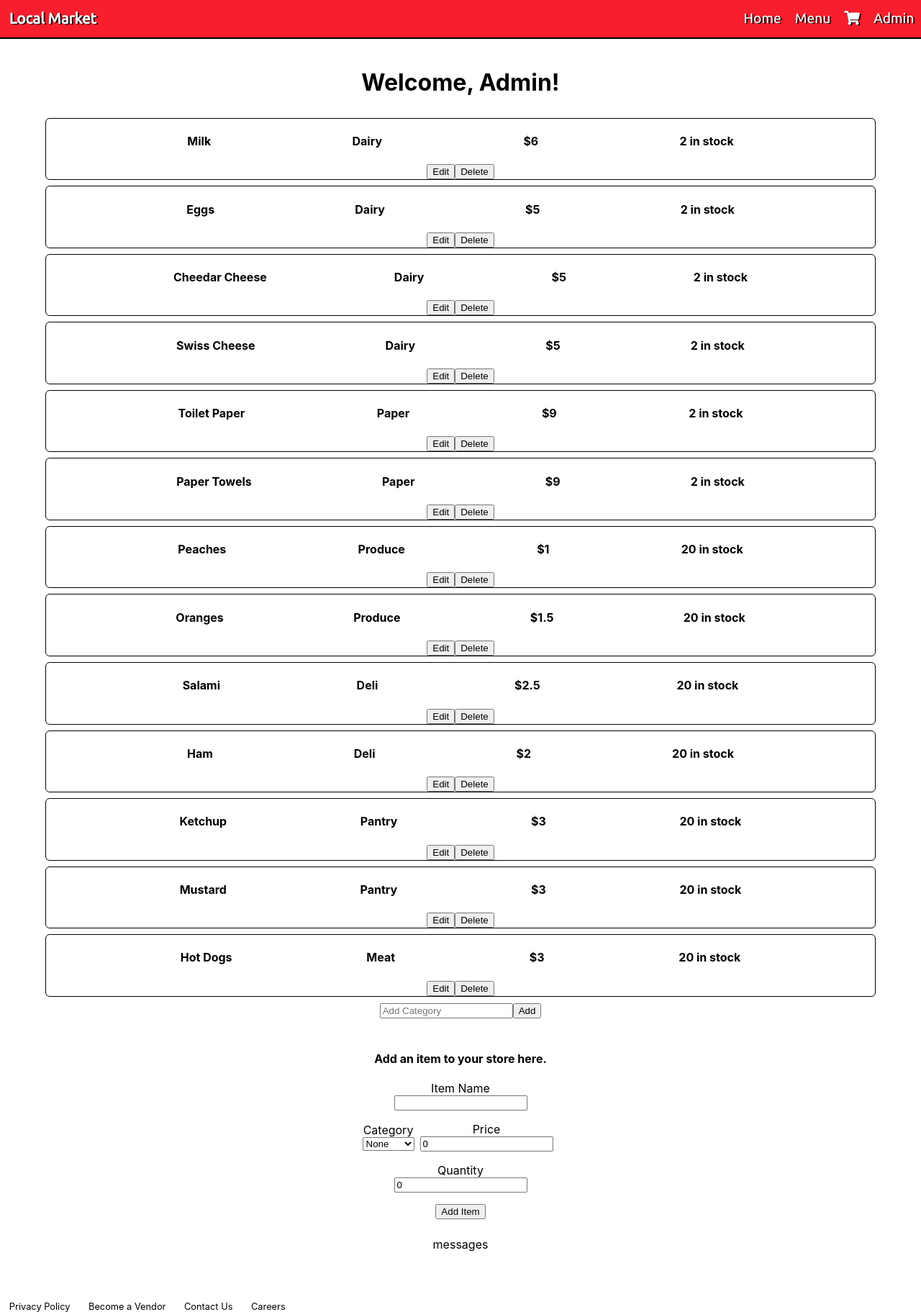
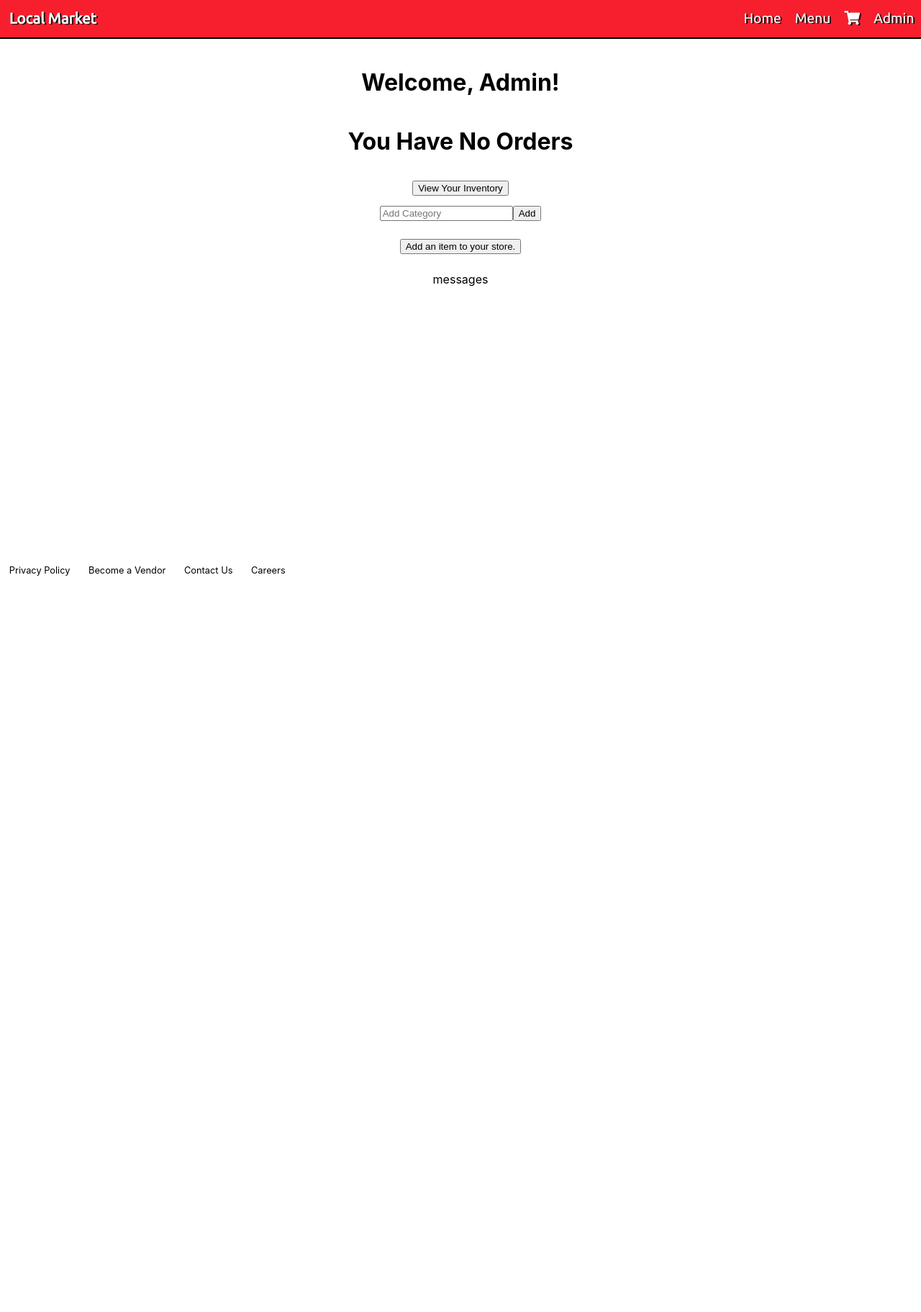
Before and after one commit to Humphreyj/to-go, a React (Create React App) app: page /admin in a window 1280 px wide. Shown: the whole page at 72% size. After the commit the page ends 800 px from the top, so only its background shows below. Built offline with nearby package versions, Linux system fonts and the light colour scheme.

Commit message:
Started a modal that displays on checkout.

```diff
--- a/src/App.js
+++ b/src/App.js
@@ -16,6 +16,7 @@ function App() {
  const [shopInventory, setShopInventory] =useState(inventory)
  const [shopCategories, setShopCategories]=useState(categories)
  const [shopCollections, setShopCollections]=useState(collections)
+ const [shopOrders, setShopOrders] =useState([])
   // const coin_API_KEY =  'b11da64dda6738ee93296df31ad2d9e889f1f8777923eee55ccb14229e8d17fe'
   const [total, setTotal] = useState(0);
   const getTotalPrice = () => {
@@ -33,7 +34,7 @@ function App() {
     console.log(result)
 }
   return (
-    <ItemContext.Provider value={{shopInventory,setShopInventory,shopCategories,setShopCategories,shopCollections, setShopCollections}}>
+    <ItemContext.Provider value={{shopInventory,setShopInventory,shopCategories,setShopCategories,shopCollections, setShopCollections,shopOrders,setShopOrders}}>
         <CartContext.Provider value={{cart,setCart,total,setTotal,getTotalPrice}}>
         <div className="App">
           <Navigation />
--- a/src/components/admin/AddItem.jsx
+++ b/src/components/admin/AddItem.jsx
@@ -6,6 +6,7 @@ import '../../styles/admin/addItem.scss';
 const AddItem = () => {
     const {shopInventory,setShopInventory,shopCategories} = useContext(ItemContext)
     const [showCats, setShowCats]= useState([shopCategories])
+    const [addingItem, setAddingItem] =useState(false)
     const [newItem, setNewItem]=useState({
         id: Math.random(),
         name: '',
@@ -45,8 +46,8 @@ const AddItem = () => {
     }
     return (
         <div className='add-item'>
-            <h4>Add an item to your store here.</h4>
-            <form onSubmit={submitHandler}>
+            <button onClick={()=>setAddingItem(!addingItem)}>{addingItem ? "All Done" : "Add an item to your store."}</button>
+            <form className={addingItem ? 'add-item-form' : 'hide'} onSubmit={submitHandler}>
                 <div className="item-info">
                     <div className="item-name input-block">
                         <label htmlFor="itemName">Item Name</label>
--- a/src/components/admin/AdminDashboard.jsx
+++ b/src/components/admin/AdminDashboard.jsx
@@ -2,12 +2,14 @@ import React from 'react';
 import AddItem from './AddItem';
 import AddCategory from './AddCategory';
 import CurrentStock from './CurrentStock';
+import Orders from './Orders';
 import '../../styles/admin/adminDashboard.scss'
 
 const AdminDashboard = () => {
     return (
         <div className='admin-dash'>
             <h1>Welcome, Admin!</h1>
+            <Orders />
             <CurrentStock />
             <AddCategory />
             <AddItem />
--- a/src/components/admin/CurrentStock.jsx
+++ b/src/components/admin/CurrentStock.jsx
@@ -1,17 +1,23 @@
 import React,{useState,useEffect,useContext} from 'react';
 import ItemContext from '../../contexts/ItemContext';
 import InventoryItem from './InventoryItem';
+import '../../styles/admin/currentStock.scss';
 
 const CurrentStock = () => {
     const {shopInventory} = useContext(ItemContext);
     const [showThis, setShowThis] = useState(shopInventory)
+    const [displayInventory, setDisplayInventory]=useState(false);
 
     useEffect(() => {
         setShowThis(shopInventory)
 
     },[shopInventory])
     return (
-        <div>
+        <div className='current-stock'>
+            <button
+            className='inventory-toggle'
+            onClick={()=>setDisplayInventory(!displayInventory)}>{displayInventory ? "Hide Inventory" : "View Your Inventory"}</button>
+            <div className={displayInventory ? "inventory-container" : "hide"}>
                 {showThis?.length === 0 ? <h4>Your inventory is empty.</h4>
                 : showThis?.map((item,i) => {
                     return (
@@ -25,6 +31,8 @@ const CurrentStock = () => {
                         />
                     )
                 }) }
+            </div>
+
 
         </div>
     );
--- /dev/null
+++ b/src/components/admin/Orders.jsx
@@ -0,0 +1,31 @@
+import React,{useState,useEffect,useContext} from 'react';
+import ItemContext from '../../contexts/ItemContext';
+import '../../styles/admin/orders.scss';
+const Orders = () => {
+    const [inStock,setInstock] = useState(false);
+    const {shopOrders} =useContext(ItemContext);
+    useEffect(() => {
+        console.log(shopOrders)
+    })
+    return (
+        <div>
+            {shopOrders.map(order => {
+                return (
+                    <div className="order">
+                       { order.map(orderItem => {
+                           return (
+                               <div className="order-item">
+                                   <p>{orderItem.name}</p>
+                                   <p className="amount-ordered">{orderItem.inCart} ordered</p>
+                               </div>
+                           )
+                        })}
+                    </div>
+                )
+            })}
+            <h1>You Have No Orders</h1>
+        </div>
+    );
+}
+
+export default Orders;
--- /dev/null
+++ b/src/components/cart/CheckoutModal.jsx
@@ -0,0 +1,15 @@
+import React,{useContext,useEffect,useState} from 'react';
+import CartContext from '../../contexts/CartContext';
+
+
+const CheckoutModal = () => {
+    const {cart, total}=useContext(CartContext);
+    return (
+        <div>
+            <h4 className="thank-you">Thank you for shopping with us!</h4>
+            <h4 className="your-total">Your total is: {total}</h4>
+        </div>
+    );
+}
+
+export default CheckoutModal;
--- a/src/components/cart/Price.jsx
+++ b/src/components/cart/Price.jsx
@@ -1,10 +1,19 @@
 import React,{useState,useContext,useEffect} from 'react';
 import '../../styles/price/price.scss';
 import CartContext from '../../contexts/CartContext';
+import ItemContext from '../../contexts/ItemContext';
+import CheckoutModal from './CheckoutModal';
 
 const Price = () => {
-    const {cart,total,setTotal,getTotalPrice} = useContext(CartContext);
-
+    const {cart,setCart,total,setTotal,getTotalPrice} = useContext(CartContext);
+    const{shopOrders,setShopOrders} = useContext(ItemContext);
+    const [checkingOut, setCheckingOut]=useState(false);
+    const checkout = () => {
+        console.log(cart)
+        setCheckingOut(true)
+        setShopOrders([...shopOrders,cart]);
+        // setCart(cart => [])
+    }
 
     useEffect(() => {
         getTotalPrice();
@@ -13,7 +22,10 @@ const Price = () => {
     return (
         <div className='price-display'>
            {total > 0 ?  <h4 className="price-title">Total Price: {total}</h4> : ''}
-            {total > 0 ? <button className='checkout'>Checkout</button> : ''}
+            {total > 0 ? <button
+            onClick={checkout}
+            className='checkout'>Checkout</button> : ''}
+            {checkingOut ? <CheckoutModal /> : ''}
 
         </div>
     );
--- a/src/styles/admin/addItem.scss
+++ b/src/styles/admin/addItem.scss
@@ -6,7 +6,7 @@
     padding: 2%;
 
 
-    form {
+    .add-item-form {
     display: flex;
     flex-direction: column;
     justify-content: space-evenly;
@@ -33,4 +33,7 @@
             }
     }
 }
+.hide {
+    display: none;
 }
+}
--- /dev/null
+++ b/src/styles/admin/currentStock.scss
@@ -0,0 +1,13 @@
+.current-stock {
+    display: flex;
+    flex-direction: column;
+    align-items: center;
+
+.inventory-toggle {
+    margin: 1em 0;
+}
+
+    .hide {
+        display: none;
+    }
+}
--- /dev/null
+++ b/src/styles/admin/orders.scss
@@ -0,0 +1,15 @@
+.order {
+    display: flex;
+    flex-direction: column;
+    align-items: flex-start;
+    border: 1px solid black;
+    .order-item {
+        margin: 0;
+        display: flex;
+        justify-content: space-evenly;
+        align-items: center;
+        p {
+            margin: 4px ;
+        }
+    }
+}
```
Lines whose indentation alone changed are shown as unchanged.
